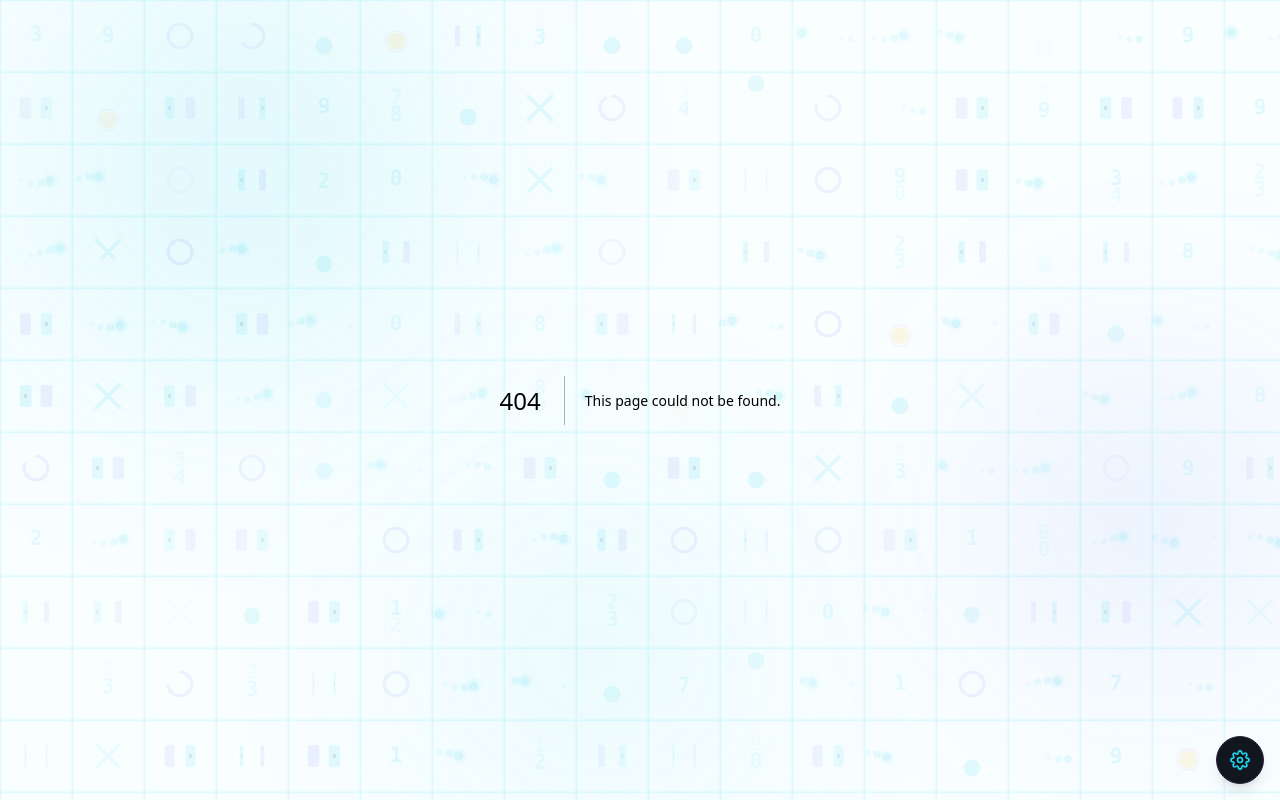
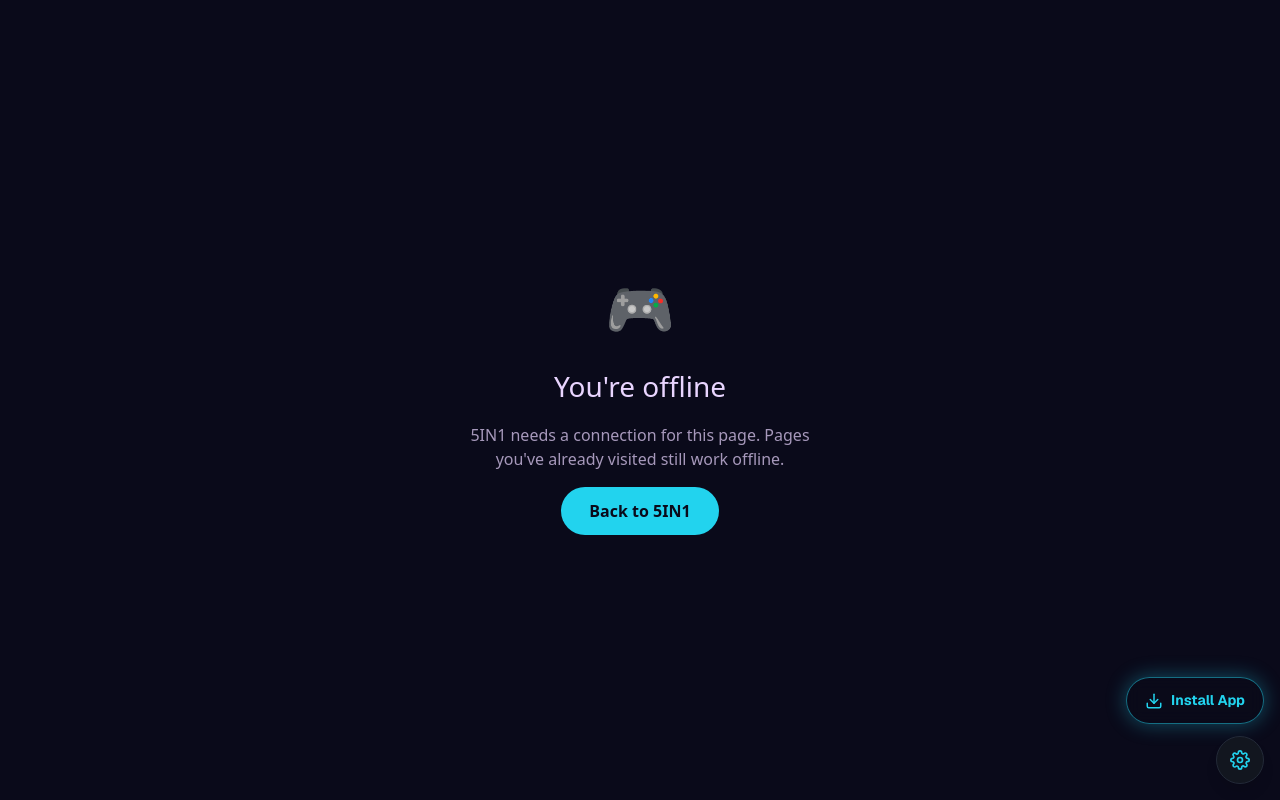
Before and after one commit to m4sternoob/m4ster-5in1-web, a Next.js app: page /offline in a window 1280 px wide. Before the commit this address had no page. Built offline with nearby package versions, Linux system fonts and the light colour scheme.

Commit message:
feat: full PWA support — manifest, offline service worker, install button

```diff
--- /dev/null
+++ b/app/components/InstallApp.tsx
@@ -0,0 +1,116 @@
+"use client";
+
+import { useCallback, useEffect, useState } from "react";
+
+/* Install App button — triggers the PWA install prompt.
+   Shows only when the browser fires beforeinstallprompt and the app is
+   NOT already installed (standalone display or iOS navigator.standalone).
+   Styled with the alive design system; sits next to the customize toolbar. */
+
+interface BeforeInstallPromptEvent extends Event {
+  prompt: () => Promise<void>;
+  userChoice: Promise<{ outcome: string }>;
+}
+
+export default function InstallApp() {
+  const [deferred, setDeferred] = useState<BeforeInstallPromptEvent | null>(null);
+  const [installed, setInstalled] = useState(false);
+  const [iosHint, setIosHint] = useState(false);
+
+  useEffect(() => {
+    const isStandalone =
+      window.matchMedia("(display-mode: standalone)").matches ||
+      (window.navigator as Navigator & { standalone?: boolean }).standalone === true;
+    if (isStandalone) {
+      setInstalled(true);
+      return;
+    }
+
+    const onPrompt = (e: Event) => {
+      e.preventDefault();
+      setDeferred(e as BeforeInstallPromptEvent);
+    };
+    const onInstalled = () => {
+      setInstalled(true);
+      setDeferred(null);
+    };
+    window.addEventListener("beforeinstallprompt", onPrompt);
+    window.addEventListener("appinstalled", onInstalled);
+    return () => {
+      window.removeEventListener("beforeinstallprompt", onPrompt);
+      window.removeEventListener("appinstalled", onInstalled);
+    };
+  }, []);
+
+  const install = useCallback(async () => {
+    if (deferred) {
+      await deferred.prompt();
+      const { outcome } = await deferred.userChoice;
+      if (outcome === "accepted") setInstalled(true);
+      setDeferred(null);
+      return;
+    }
+    // No prompt available (iOS Safari): show the share-sheet hint.
+    setIosHint((v) => !v);
+  }, [deferred]);
+
+  if (installed) return null;
+
+  return (
+    <div
+      style={{
+        position: "fixed",
+        right: 16,
+        bottom: 76,
+        zIndex: 60,
+        display: "flex",
+        flexDirection: "column",
+        alignItems: "flex-end",
+        gap: 8,
+      }}
+    >
+      {iosHint && (
+        <div
+          style={{
+            background: "rgba(10,10,26,0.95)",
+            border: "1px solid rgba(34,211,238,0.4)",
+            borderRadius: 12,
+            padding: "10px 14px",
+            fontSize: 13,
+            color: "#e9d5ff",
+            maxWidth: 230,
+            boxShadow: "0 0 24px rgba(34,211,238,0.25)",
+          }}
+        >
+          Tap <b>Share</b> → <b>Add to Home Screen</b> to install 5IN1.
+        </div>
+      )}
+      <button
+        onClick={install}
+        aria-label="Install 5IN1 app"
+        style={{
+          display: "flex",
+          alignItems: "center",
+          gap: 8,
+          padding: "12px 18px",
+          borderRadius: 999,
+          border: "1px solid rgba(34,211,238,0.5)",
+          background: "rgba(10,10,26,0.9)",
+          color: "#22d3ee",
+          fontWeight: 700,
+          fontSize: 14,
+          cursor: "pointer",
+          boxShadow: "0 0 20px rgba(34,211,238,0.35)",
+          backdropFilter: "blur(8px)",
+        }}
+      >
+        <svg width="18" height="18" viewBox="0 0 24 24" fill="none" stroke="currentColor" strokeWidth="2" strokeLinecap="round" strokeLinejoin="round" aria-hidden="true">
+          <path d="M21 15v4a2 2 0 0 1-2 2H5a2 2 0 0 1-2-2v-4" />
+          <polyline points="7 10 12 15 17 10" />
+          <line x1="12" y1="15" x2="12" y2="3" />
+        </svg>
+        Install App
+      </button>
+    </div>
+  );
+}
--- /dev/null
+++ b/app/components/PwaRegister.tsx
@@ -0,0 +1,19 @@
+"use client";
+
+import { useEffect } from "react";
+
+/* Registers the PWA service worker on the client. No-op when SW is
+   unsupported or the page isn't served over https/localhost. */
+export default function PwaRegister() {
+  useEffect(() => {
+    if (!("serviceWorker" in navigator)) return;
+    const register = () => {
+      navigator.serviceWorker.register("/sw.js").catch(() => {
+        /* offline-first is best-effort; page still works without it */
+      });
+    };
+    if (document.readyState === "complete") register();
+    else window.addEventListener("load", register, { once: true });
+  }, []);
+  return null;
+}
--- a/app/layout.tsx
+++ b/app/layout.tsx
@@ -6,6 +6,8 @@
 import OrbCursor from "./components/OrbCursor";
 import CustomizeToolbar from "./components/CustomizeToolbar";
 import BackToTop from "./components/BackToTop";
+import InstallApp from "./components/InstallApp";
+import PwaRegister from "./components/PwaRegister";
 
 const geistSans = Geist({
   variable: "--font-geist-sans",
@@ -71,6 +73,17 @@
   },
   icons: {
     icon: "/favicon.svg",
+    apple: "/apple-icon.png",
+  },
+  manifest: "/manifest.json",
+  themeColor: "#0a0a1a",
+  appleWebApp: {
+    capable: true,
+    title: "5IN1",
+    statusBarStyle: "black-translucent",
+  },
+  formatDetection: {
+    telephone: false,
   },
   openGraph: {
     title: SITE_TITLE,
@@ -115,6 +128,8 @@
         <OrbCursor />
         <CustomizeToolbar />
         <BackToTop />
+        <InstallApp />
+        <PwaRegister />
         {children}
       </body>
     </html>
--- /dev/null
+++ b/app/offline/page.tsx
@@ -0,0 +1,44 @@
+export const metadata = {
+  title: "Offline — 5IN1",
+  robots: { index: false, follow: false },
+};
+
+export default function OfflinePage() {
+  return (
+    <main
+      style={{
+        minHeight: "100dvh",
+        display: "flex",
+        flexDirection: "column",
+        alignItems: "center",
+        justifyContent: "center",
+        gap: 16,
+        background: "#0a0a1a",
+        color: "#e9d5ff",
+        fontFamily: "system-ui, sans-serif",
+        textAlign: "center",
+        padding: 24,
+      }}
+    >
+      <div style={{ fontSize: 56 }}>🎮</div>
+      <h1 style={{ fontSize: 28, margin: 0 }}>You&apos;re offline</h1>
+      <p style={{ opacity: 0.7, maxWidth: 340, margin: 0 }}>
+        5IN1 needs a connection for this page. Pages you&apos;ve already visited
+        still work offline.
+      </p>
+      <a
+        href="/"
+        style={{
+          padding: "12px 28px",
+          borderRadius: 999,
+          background: "#22d3ee",
+          color: "#0a0a1a",
+          fontWeight: 700,
+          textDecoration: "none",
+        }}
+      >
+        Back to 5IN1
+      </a>
+    </main>
+  );
+}
--- /dev/null
+++ b/public/sw.js
@@ -0,0 +1,84 @@
+// 5IN1 service worker — offline-first caching for the static export.
+const CACHE = "5in1-v1";
+const CORE = ["/", "/play/", "/manifest.json", "/offline.html"];
+
+// Install: pre-cache the app shell.
+self.addEventListener("install", (event) => {
+  event.waitUntil(
+    caches
+      .open(CACHE)
+      .then((cache) => cache.addAll(CORE))
+      .then(() => self.skipWaiting())
+      .catch(() => self.skipWaiting())
+  );
+});
+
+// Activate: drop old caches.
+self.addEventListener("activate", (event) => {
+  event.waitUntil(
+    caches
+      .keys()
+      .then((keys) =>
+        Promise.all(keys.filter((k) => k !== CACHE).map((k) => caches.delete(k)))
+      )
+      .then(() => self.clients.claim())
+  );
+});
+
+// Fetch strategy:
+// - Navigations: network-first, fall back to cache, then offline page.
+// - Static assets (/_next/, /icons/, images): cache-first, populate in background.
+// - Everything else: network-first with cache fallback.
+self.addEventListener("fetch", (event) => {
+  const { request } = event;
+  if (request.method !== "GET") return;
+  const url = new URL(request.url);
+  if (url.origin !== self.location.origin) return;
+
+  if (request.mode === "navigate") {
+    event.respondWith(
+      fetch(request)
+        .then((res) => {
+          const copy = res.clone();
+          caches.open(CACHE).then((cache) => cache.put(request, copy));
+          return res;
+        })
+        .catch(() =>
+          caches.match(request).then((hit) => hit || caches.match("/offline.html"))
+        )
+    );
+    return;
+  }
+
+  if (
+    url.pathname.startsWith("/_next/") ||
+    url.pathname.startsWith("/icons/") ||
+    /\.(png|jpg|jpeg|gif|webp|svg|ico|woff2?|ttf|css|js)$/i.test(url.pathname)
+  ) {
+    event.respondWith(
+      caches.match(request).then((hit) => {
+        const net = fetch(request).then((res) => {
+          if (res.ok) {
+            const copy = res.clone();
+            caches.open(CACHE).then((cache) => cache.put(request, copy));
+          }
+          return res;
+        });
+        return hit || net;
+      })
+    );
+    return;
+  }
+
+  event.respondWith(
+    fetch(request)
+      .then((res) => {
+        if (res.ok) {
+          const copy = res.clone();
+          caches.open(CACHE).then((cache) => cache.put(request, copy));
+        }
+        return res;
+      })
+      .catch(() => caches.match(request))
+  );
+});
```
Also changed, not shown: public/manifest.json (added).
